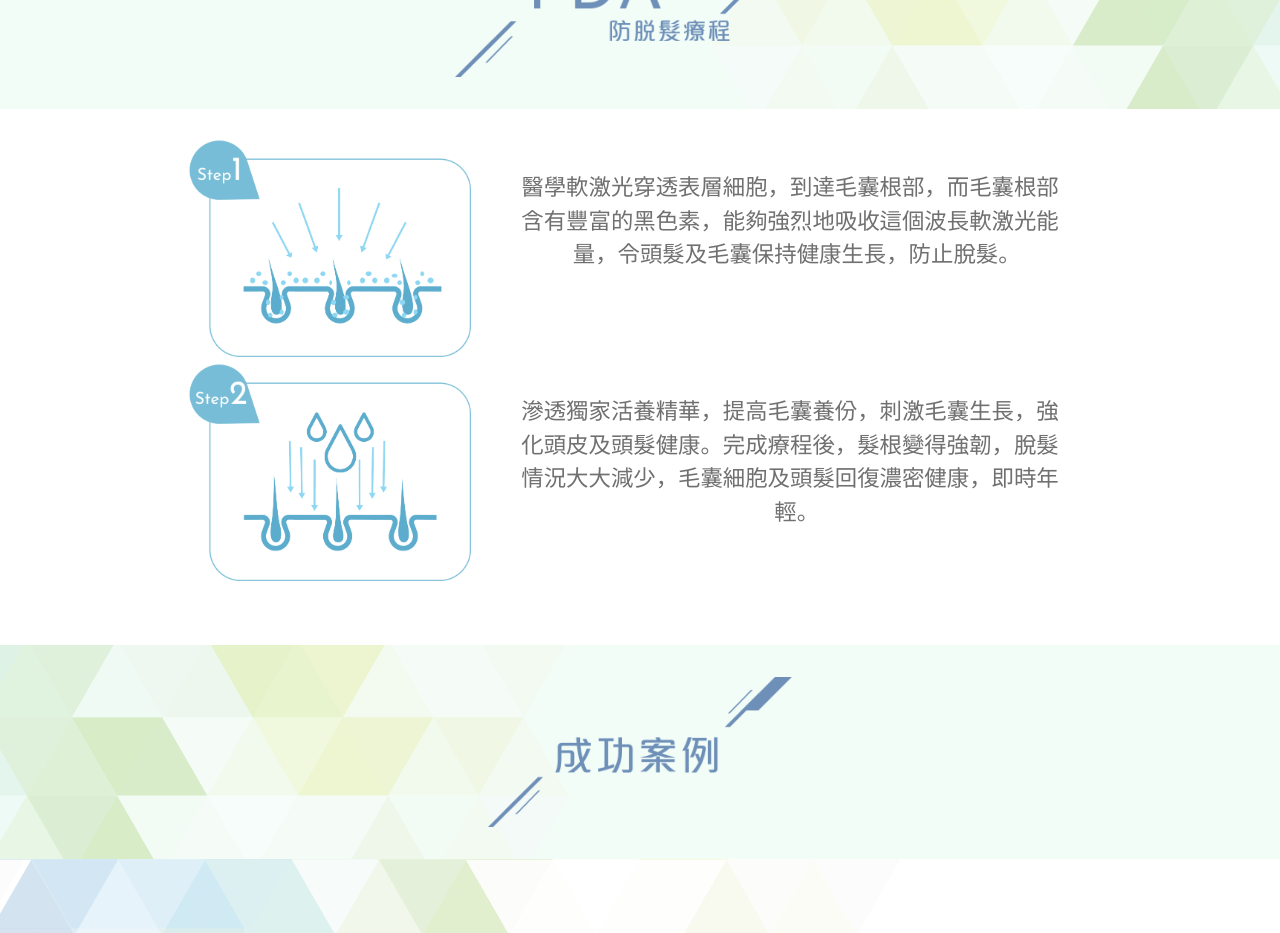
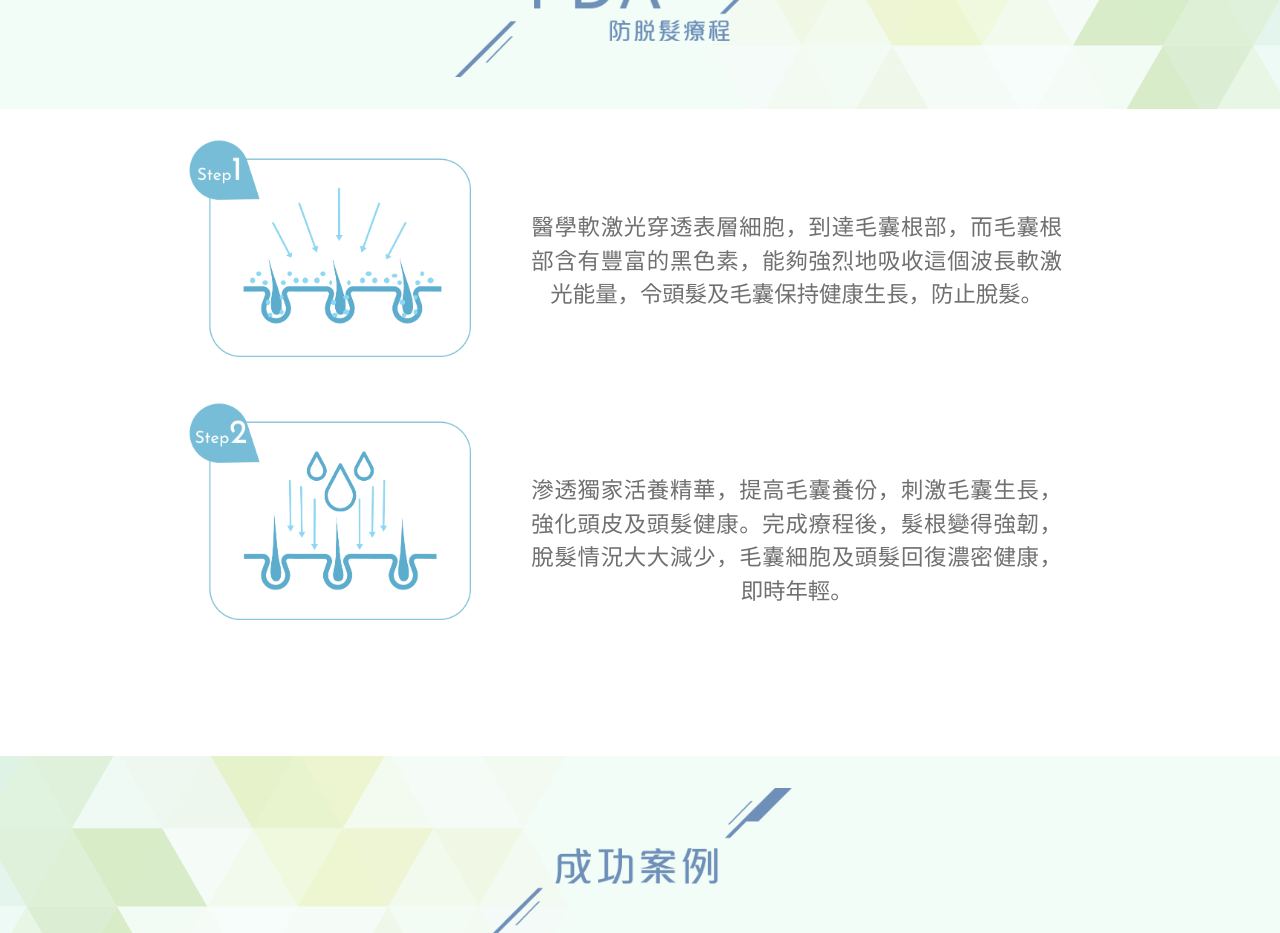
Before and after one commit to ryoyin/ps_goodhair_website, a Next.js app: page /hair-knowledge in a window 1280 px wide. Shown: the part 1820-2753 px from the top of the page. Built offline with nearby package versions, Linux system fonts and the light colour scheme.

Commit message:
treatment fda vertical alignment middle

```diff
--- a/components/pages/hair-knowledge.js
+++ b/components/pages/hair-knowledge.js
@@ -97,7 +97,7 @@ const HairKnowledgeLayout = () => {
                 <div className="container">
                     <div className="row">
                         <div className="col-sm-4 info"><img src="/images/treatment-1-fda-step1.png" /></div>
-                        <div className="col-sm-8 description">醫學軟激光穿透表層細胞，到達毛囊根部，而毛囊根部含有豐富的黑色素，能夠強烈地吸收這個波長軟激光能量，令頭髮及毛囊保持健康生長，防止脫髮。</div>
+                        <div className="col-sm-8 description"><p>醫學軟激光穿透表層細胞，到達毛囊根部，而毛囊根部含有豐富的黑色素，能夠強烈地吸收這個波長軟激光能量，令頭髮及毛囊保持健康生長，防止脫髮。</p></div>
                     </div>
                     <div className="row">
                         <div className="col-sm-4"><i className="fas fa-sort-down"></i></div>
@@ -105,7 +105,7 @@ const HairKnowledgeLayout = () => {
                     </div>
                     <div className="row">
                         <div className="col-sm-4 info"><img src="/images/treatment-1-fda-step2.png" /></div>
-                        <div className="col-sm-8 description">滲透獨家活養精華，提高毛囊養份，刺激毛囊生長，強化頭皮及頭髮健康。完成療程後，髮根變得強韌，脫髮情況大大減少，毛囊細胞及頭髮回復濃密健康，即時年輕。</div>
+                        <div className="col-sm-8 description"><p>滲透獨家活養精華，提高毛囊養份，刺激毛囊生長，強化頭皮及頭髮健康。完成療程後，髮根變得強韌，脫髮情況大大減少，毛囊細胞及頭髮回復濃密健康，即時年輕。</p></div>
                     </div>
                 </div>
             </div>
--- a/styles/_treatment.scss
+++ b/styles/_treatment.scss
@@ -249,9 +249,13 @@
         margin: 0 auto;
         padding: 1.5rem 0 4rem;
         .description {
-            font-size: 1.4rem;
-            text-align: left;
-            padding: 38px
+            p {
+                font-size: 1.4rem;
+                text-align: justify;
+                text-align-last: center;
+                padding: 38px;
+                vertical-align: middle;
+            }
         }
         .fa-sort-down {
             font-size: 3rem;
```
Lines whose indentation alone changed are shown as unchanged.
